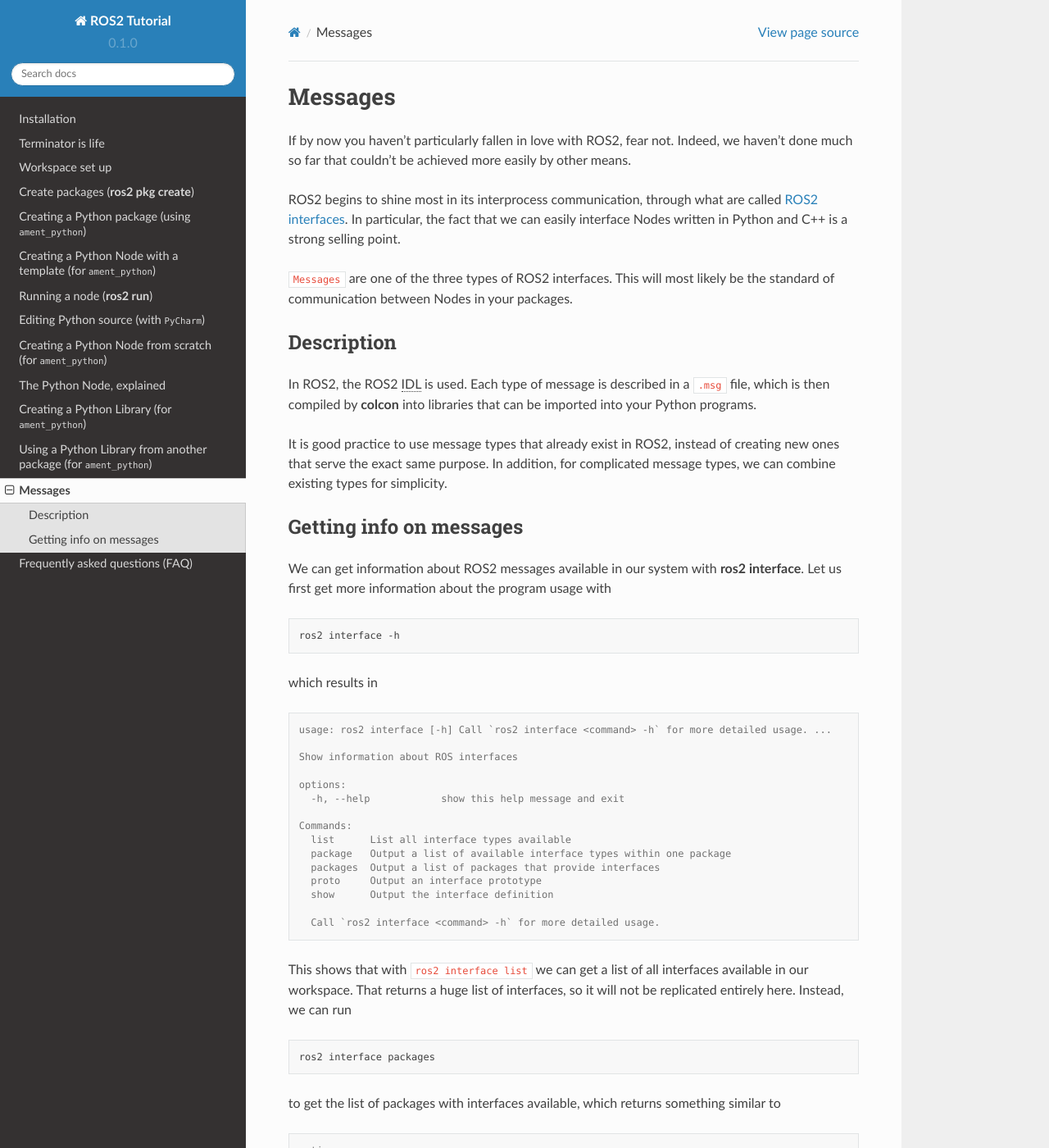
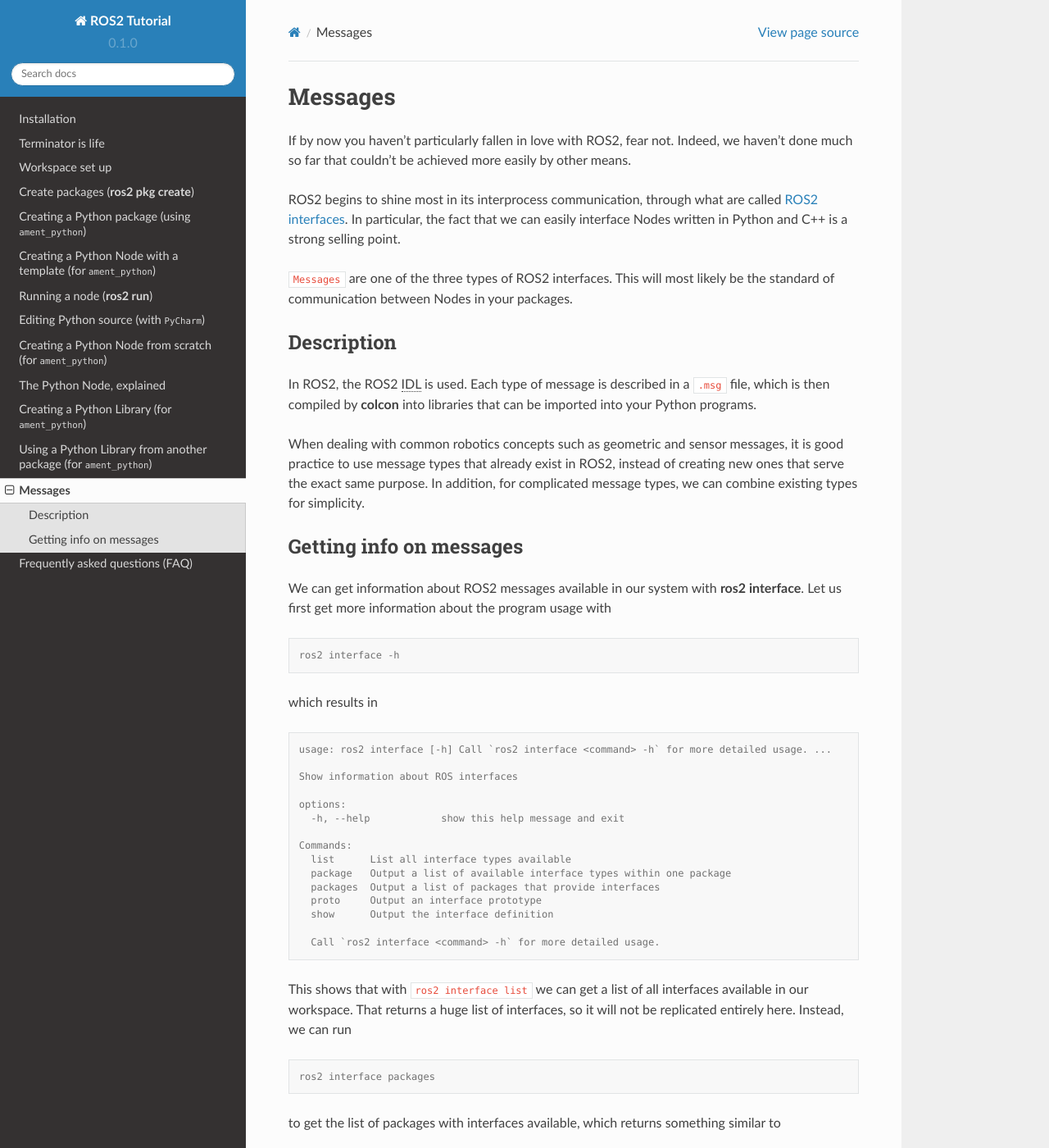
Before and after one commit to mmmarinho/ROS2_Tutorial, a Sphinx documentation site: the page built from docs/source/messages.rst, in a window 1280 px wide and 1400 px high. Shown: the whole window at 82% size. Built offline with Sphinx 7.4.7 and the Read the Docs theme 2.0.0, drawn with Linux system fonts in a browser that asks for light colours; some of the changed text lies outside the part shown.

Commit message:
Update messages.rst

```diff
--- a/docs/source/messages.rst
+++ b/docs/source/messages.rst
@@ -12,14 +12,14 @@
 
 In ROS2, the ROS2 :abbr:`IDL (Interface Description Language)` is used. Each type of message is described in a :file:`.msg` file, which is then compiled by :program:`colcon` into libraries that can be imported into your Python programs.
 
-It is good practice to use message types that already exist in ROS2, instead of creating new ones that serve the exact same purpose. In addition, for complicated message types, we can combine existing types for simplicity.
+When dealing with common robotics concepts such as geometric and sensor messages, it is good practice to use message types that already exist in ROS2, instead of creating new ones that serve the exact same purpose. In addition, for complicated message types, we can combine existing types for simplicity.
 
 Getting info on messages
 ------------------------
 
 We can get information about ROS2 messages available in our system with :program:`ros2 interface`. Let us first get more information about the program usage with
 
-.. code:: bash
+.. code:: console
 
    ros2 interface -h
 
@@ -45,7 +45,7 @@
 
 This shows that with :code:`ros2 interface list` we can get a list of all interfaces available in our workspace. That returns a huge list of interfaces, so it will not be replicated entirely here. Instead, we can run
 
-.. code:: bash
+.. code:: console
 
      ros2 interface packages
 
@@ -150,3 +150,7 @@
     # it into a system you should create a semantically meaningful message type.
     # If you want to embed it in another message, use the primitive data type instead.
     string data
+
+Basically, the comments help to emphasize that message types with too broad meaning are unloved in ROS2. Given that these example interfaces are either unsupported or only loosely supported, my advice would also be to not rely on them for anything besides examples.
+
+The real content of the message file is :code:`string data`, showing that it contains a single string called :code:`data`. Using :code:`ros2 interface show` on other example interfaces, it is easy to see how to build interesting message types.
```
